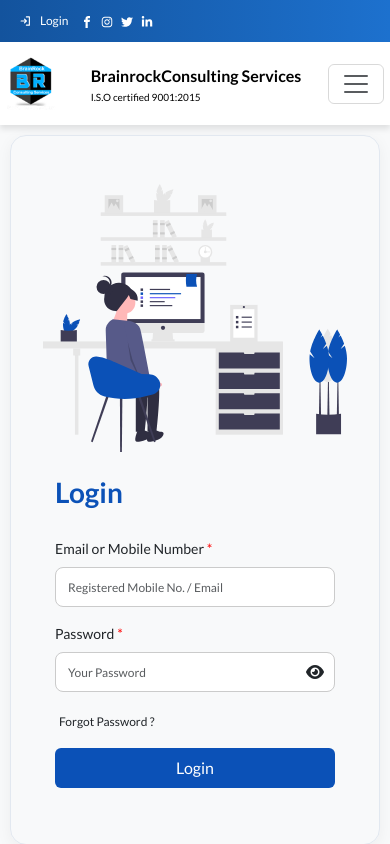
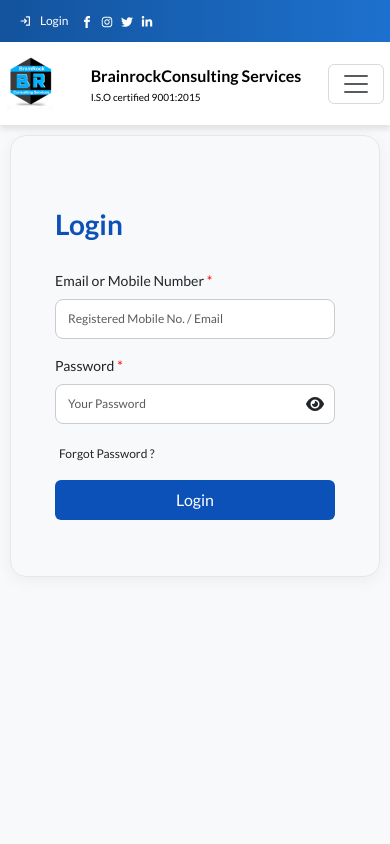
Before and after one commit to rajeshthap/BrainRockWebsite, a React (Create React App) app: page /Login in a window 390 px wide. Shown: the top 844 px of the page. Built offline with nearby package versions, Linux system fonts and the light colour scheme; no server answers; the HTML template or start-up script is replaced by a standard one.

Commit message:
Login image update

```diff
--- a/src/assets/css/trainingdashboard.css
+++ b/src/assets/css/trainingdashboard.css
@@ -415,3 +415,10 @@
     flex-direction: column;
   }
 }
+
+@media only screen and (max-width: 568px) {
+  .login-img {
+    display: none !important;
+  }
+
+}
--- a/src/componets/all_login/Login.js
+++ b/src/componets/all_login/Login.js
@@ -127,7 +127,7 @@ export default function Login() {
 
               <Form onSubmit={handleSubmit}>
                 <Row className="mt-3">
-                  <Col lg={6} md={6} sm={12} className="d-flex justify-content-center align-items-center">
+                  <Col lg={6} md={6} sm={12} className="d-flex justify-content-center align-items-center login-img">
                     <img src={DevoteeImg} className="img-fluid" alt="Login" />
                   </Col>
                   <Col lg={6} md={6} sm={12} className="p-4">
```
